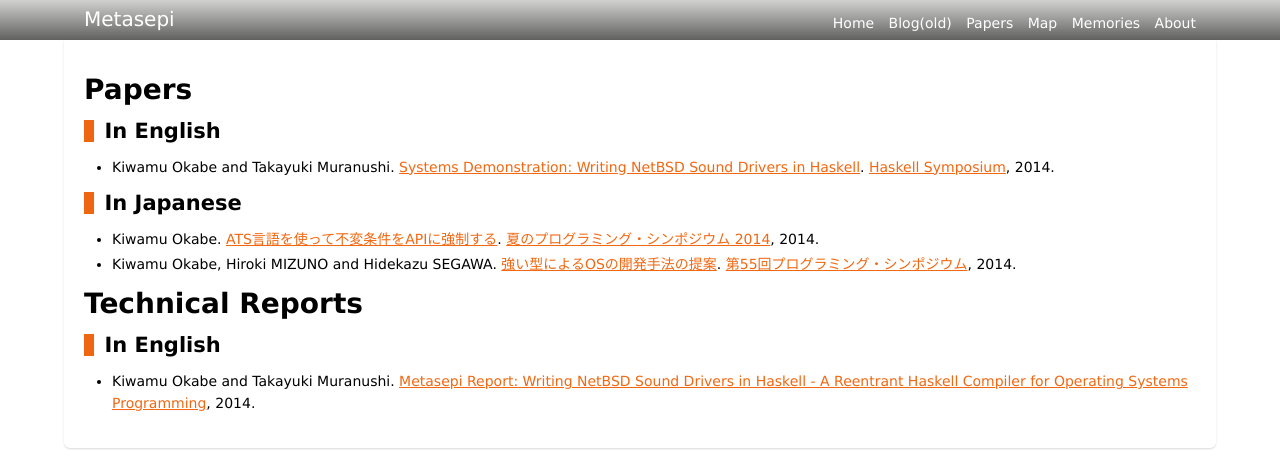
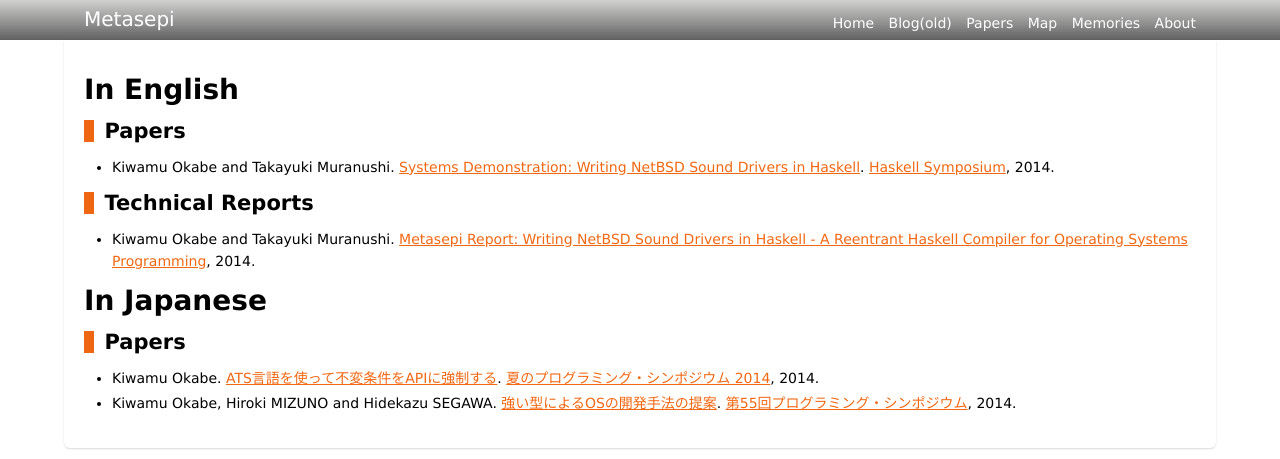
Before and after one commit to metasepi/metasepi.github.io, a plain HTML site: page papers.html in a window 1280 px wide. Shown: the top 459 px of the page. Drawn offline with nearby package versions, Linux system fonts and the light colour scheme; grey boxes are pictures that could not be loaded.

Commit message:
Run sort on papers page

```diff
--- a/papers.html
+++ b/papers.html
@@ -57,20 +57,20 @@
 
   <div class="container">
     <div class="content clearfix">
-      <h1 id="papers">Papers</h1>
-<h2 id="in-english">In English</h2>
+      <h1 id="in-english">In English</h1>
+<h2 id="papers">Papers</h2>
 <ul>
 <li>Kiwamu Okabe and Takayuki Muranushi. <a href="doc/metasepi-icfp2014-demo.pdf">Systems Demonstration: Writing NetBSD Sound Drivers in Haskell</a>. <a href="http://www.haskell.org/haskell-symposium/2014/">Haskell Symposium</a>, 2014.</li>
 </ul>
-<h2 id="in-japanese">In Japanese</h2>
+<h2 id="technical-reports">Technical Reports</h2>
+<ul>
+<li>Kiwamu Okabe and Takayuki Muranushi. <a href="doc/metasepi-icfp2014.pdf">Metasepi Report: Writing NetBSD Sound Drivers in Haskell - A Reentrant Haskell Compiler for Operating Systems Programming</a>, 2014.</li>
+</ul>
+<h1 id="in-japanese">In Japanese</h1>
+<h2 id="papers-1">Papers</h2>
 <ul>
 <li>Kiwamu Okabe. <a href="doc/20141101_prosym_summer2014.pdf">ATS言語を使って不変条件をAPIに強制する</a>. <a href="http://prosym.github.io/sprosym2014/">夏のプログラミング・シンポジウム 2014</a>, 2014.</li>
 <li>Kiwamu Okabe, Hiroki MIZUNO and Hidekazu SEGAWA. <a href="doc/20140110_prosym55.pdf">強い型によるOSの開発手法の提案</a>. <a href="http://www.ipsj.or.jp/prosym/55/55CFA.html">第55回プログラミング・シンポジウム</a>, 2014.</li>
-</ul>
-<h1 id="technical-reports">Technical Reports</h1>
-<h2 id="in-english-1">In English</h2>
-<ul>
-<li>Kiwamu Okabe and Takayuki Muranushi. <a href="doc/metasepi-icfp2014.pdf">Metasepi Report: Writing NetBSD Sound Drivers in Haskell - A Reentrant Haskell Compiler for Operating Systems Programming</a>, 2014.</li>
 </ul>
     </div>
 
```
